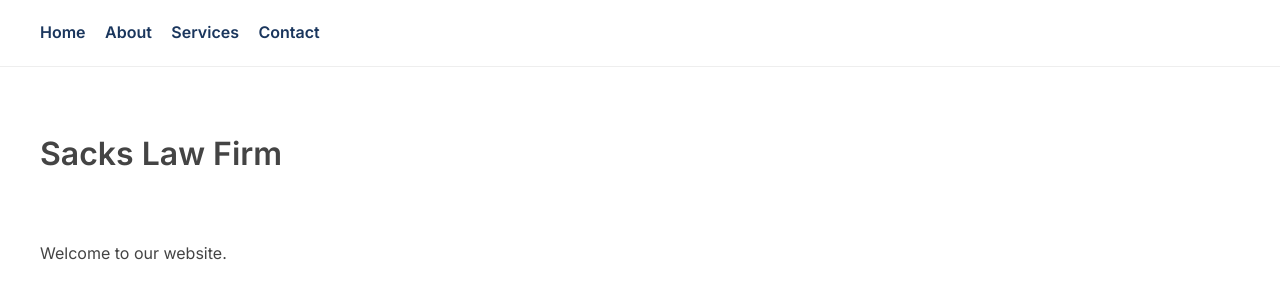
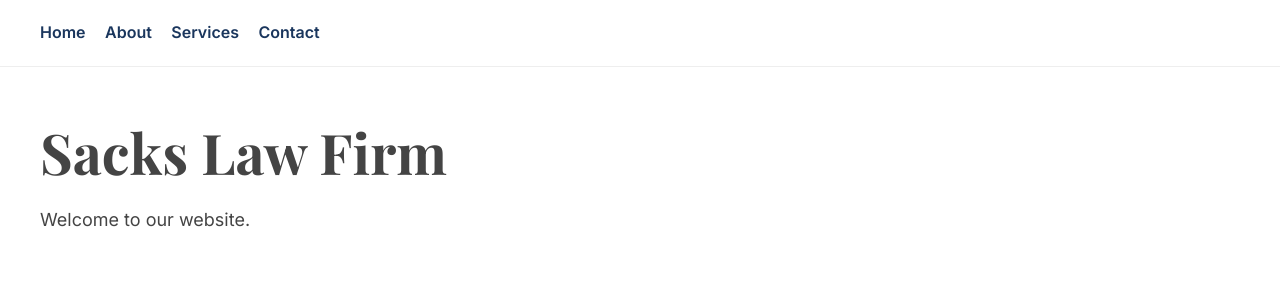
Before and after one commit to howardsacks/Sacks-Attorneys, a plain HTML site: page index.html in a window 1280 px wide. Drawn offline with nearby package versions, Linux system fonts and the light colour scheme.

Commit message:
Update index.html

```diff
--- a/index.html
+++ b/index.html
@@ -6,7 +6,7 @@
   <title>Sacks Law Firm | Expert Legal Representation in Johannesburg</title>
   <meta name="description" content="Johannesburg law firm specializing in conveyancing and legal services. 15+ years experience. Registered with Law Society of South Africa. Free consultation.">
 
-  <!-- Google Analytics (KEEP ONCE, INSIDE HEAD) -->
+  <!-- Google Analytics (replace GA_MEASUREMENT_ID with your real ID) -->
   <script async src="https://www.googletagmanager.com/gtag/js?id=GA_MEASUREMENT_ID"></script>
   <script>
     window.dataLayer = window.dataLayer || [];
@@ -15,44 +15,56 @@
     gtag('config', 'GA_MEASUREMENT_ID');
   </script>
 
-  <!-- SEO TAGS -->
+  <!-- SEO -->
   <link rel="canonical" href="https://howardsacks.github.io/Sacks-Attorneys/" />
   <meta name="robots" content="index,follow" />
   <link rel="sitemap" type="application/xml" title="Sitemap" href="https://howardsacks.github.io/Sacks-Attorneys/sitemap.xml" />
 
-  <!-- Font Awesome -->
-  <link rel="stylesheet" href="https://cdnjs.cloudflare.com/ajax/libs/font-awesome/6.4.0/css/all.min.css">
-  <!-- Google Fonts -->
+  <!-- Fonts -->
   <link href="https://fonts.googleapis.com/css2?family=Playfair+Display:wght@400;700&family=Inter:wght@300;400;500;600&display=swap" rel="stylesheet">
 
   <style>
-    :root {
-      --text-color: #444444;
-      --white: #ffffff;
+    :root{
+      --primary:#1a365d;
+      --text:#444;
+      --bg:#fff;
+      --border:#eee;
     }
-    body {
-      font-family: 'Inter', sans-serif;
-      line-height: 1.6;
-      color: var(--text-color);
-      background-color: var(--white);
-      margin: 0;
+    body{
+      font-family:'Inter',sans-serif;
+      line-height:1.6;
+      color:var(--text);
+      background:var(--bg);
+      margin:0;
     }
-    nav {
-      padding: 20px 40px;
-      border-bottom: 1px solid #eee;
+    nav{
+      padding:20px 40px;
+      border-bottom:1px solid var(--border);
     }
-    nav a {
-      margin-right: 15px;
-      text-decoration: none;
-      color: #1a365d;
-      font-weight: 600;
+    nav a{
+      margin-right:15px;
+      text-decoration:none;
+      color:var(--primary);
+      font-weight:600;
+    }
+    .wrap{
+      padding:40px;
+    }
+    h1{
+      font-family:'Playfair Display',serif;
+      margin:0 0 10px 0;
+      font-size:56px;
+    }
+    p{
+      margin:0;
+      font-size:18px;
     }
   </style>
 </head>
 
 <body>
 
-  <!-- ✅ MENU (THIS MUST BE IN BODY) -->
+  <!-- MENU -->
   <nav>
     <a href="index.html">Home</a>
     <a href="about.html">About</a>
@@ -60,8 +72,11 @@
     <a href="contact.html">Contact</a>
   </nav>
 
-  <h1 style="padding:40px;">Sacks Law Firm</h1>
-  <p style="padding:0 40px;">Welcome to our website.</p>
+  <!-- PAGE CONTENT -->
+  <div class="wrap">
+    <h1>Sacks Law Firm</h1>
+    <p>Welcome to our website.</p>
+  </div>
 
   <script>
     // Safe JS (won't crash if menu elements aren't there yet)
```
